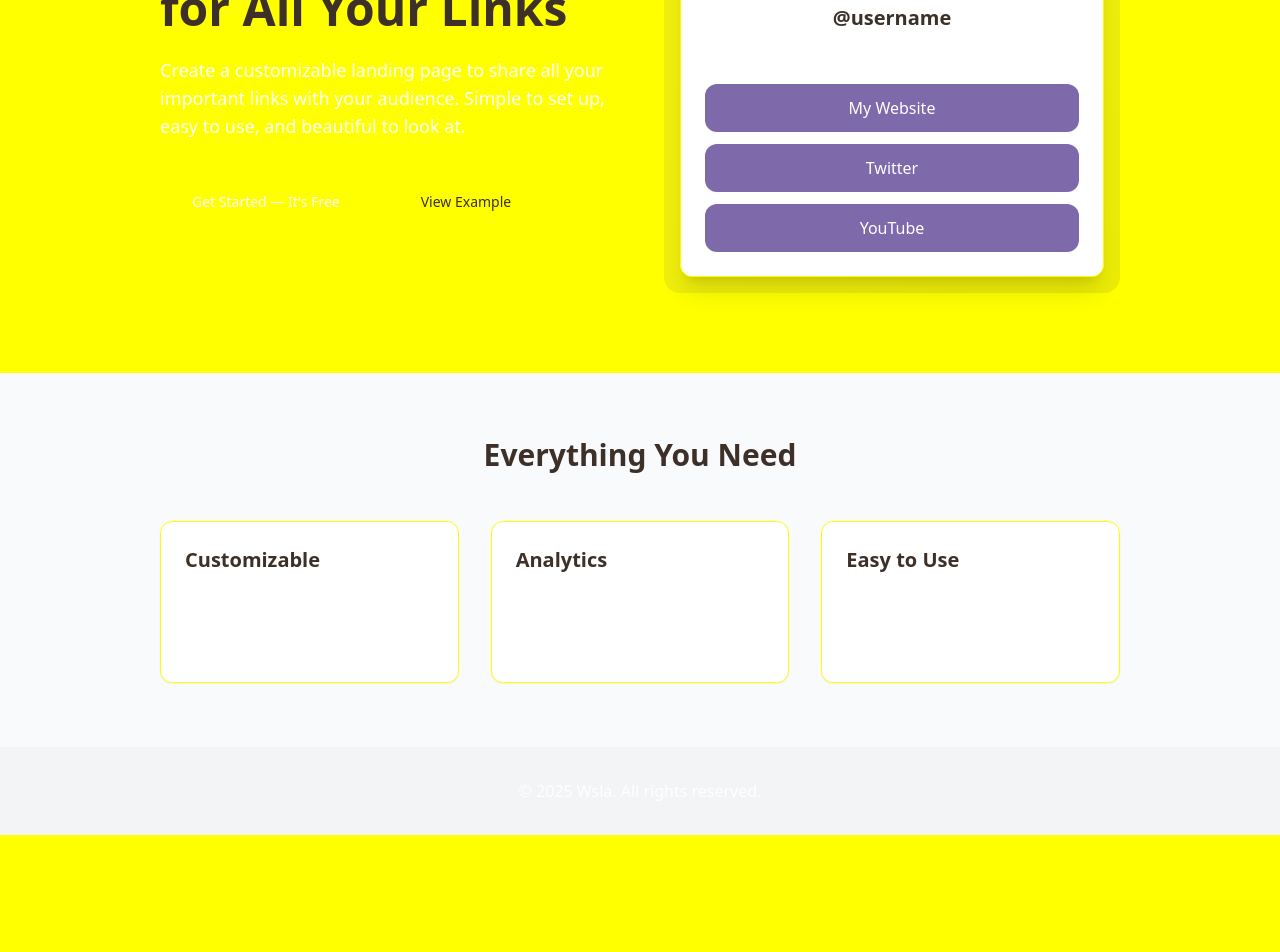
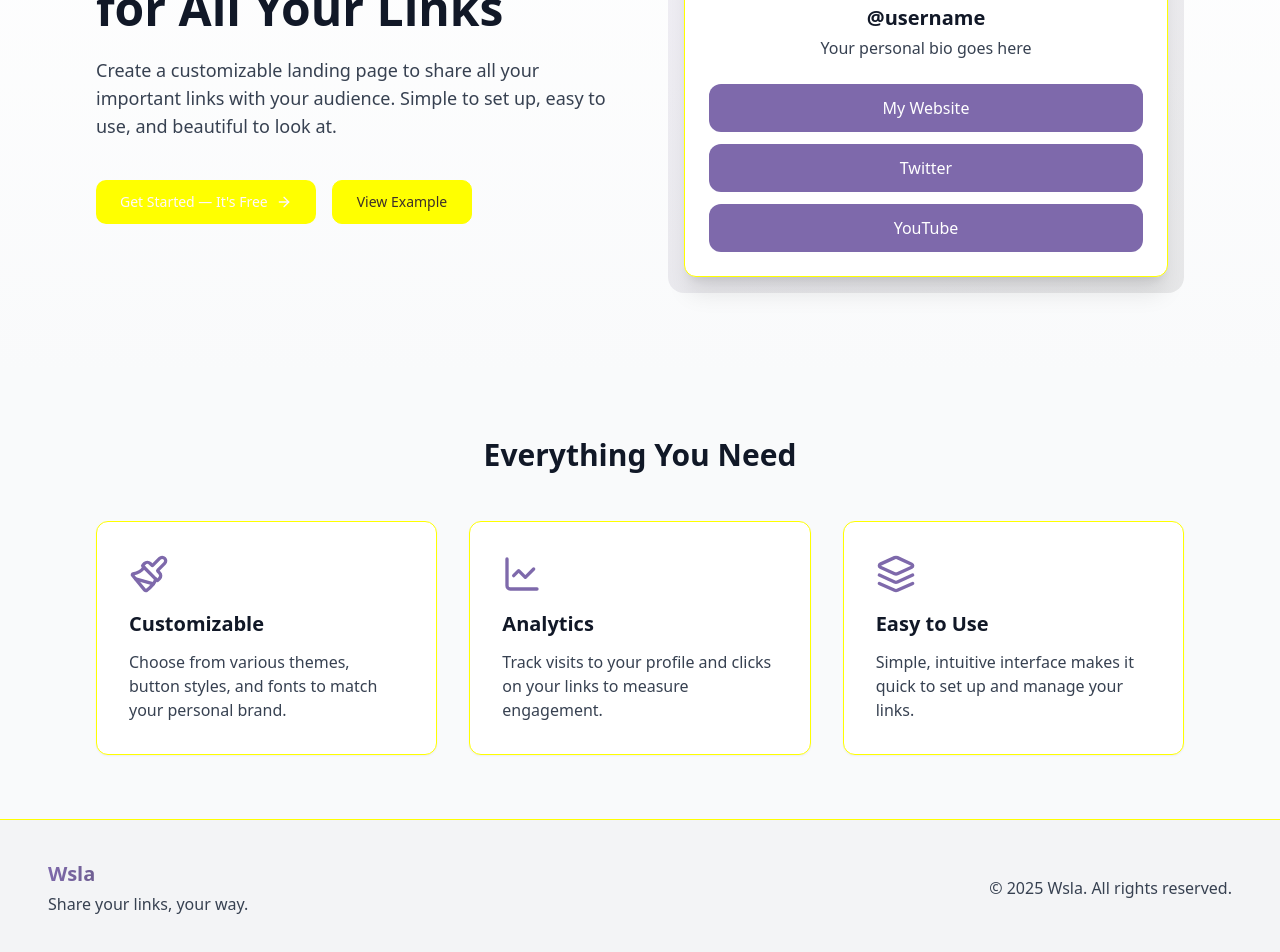
Before and after one commit to tigo3/wsla, a React (Vite) app: page / in a window 1280 px wide. Shown: the part 302-1254 px from the top of the page. Before the commit the page ends 1137 px from the top, so only its background shows below. Built offline with nearby package versions, Linux system fonts and the light colour scheme.

Commit message:
Refactor: Darken text colors in index page
This commit refactors the index page to use darker text colors.

```diff
--- a/src/index.css
+++ b/src/index.css
@@ -21,7 +21,7 @@
     --secondary-foreground: 20 20 20;
 
     --muted: 245 245 250;
-    --muted-foreground: 100 100 110;
+    --muted-foreground: 80 80 90;
 
     --accent: 248 248 252;
     --accent-foreground: 20 20 20;
@@ -113,4 +113,8 @@
     -ms-overflow-style: none;
     scrollbar-width: none;
   }
+
+  .text-shadow {
+    text-shadow: 0 2px 4px rgba(0, 0, 0, 0.1);
+  }
 }
--- a/src/pages/Home.tsx
+++ b/src/pages/Home.tsx
@@ -3,16 +3,17 @@ import React from 'react';
 import { Link } from 'react-router-dom';
 import { Button } from '@/components/ui/button';
 import { useAuth } from '@/context/AuthContext';
+import { ArrowRight, Layers, LineChart, Paintbrush } from 'lucide-react';
 
 const Home = () => {
   const { isAuthenticated } = useAuth();
 
   return (
     <div className="min-h-screen flex flex-col">
-      <header className="w-full px-4 py-6 border-b">
+      <header className="w-full px-4 py-6 border-b bg-white/90 backdrop-blur-sm sticky top-0 z-10">
         <div className="container mx-auto flex justify-between items-center">
           <h1 className="text-2xl font-bold gradient-text">Wsla</h1>
-          <div className="space-x-2">
+          <div className="space-x-3">
             {isAuthenticated ? (
               <Button asChild>
                 <Link to="/dashboard">Dashboard</Link>
@@ -32,24 +33,25 @@ const Home = () => {
       </header>
 
       <main className="flex-grow">
-        <section className="py-20 px-4">
-          <div className="container mx-auto max-w-5xl">
-            <div className="flex flex-col lg:flex-row items-center gap-12">
+        <section className="py-20 px-4 bg-gradient-to-b from-white to-gray-50">
+          <div className="container mx-auto max-w-6xl">
+            <div className="flex flex-col lg:flex-row items-center gap-14">
               <div className="lg:w-1/2 space-y-6">
-                <h2 className="text-4xl sm:text-5xl font-bold leading-tight">
+                <h2 className="text-4xl sm:text-5xl font-bold leading-tight text-gray-900">
                   Your <span className="gradient-text">Personal Hub</span> for All Your Links
                 </h2>
-                <p className="text-lg text-muted-foreground">
+                <p className="text-lg text-gray-700">
                   Create a customizable landing page to share all your important links with your audience.
                   Simple to set up, easy to use, and beautiful to look at.
                 </p>
                 <div className="space-x-4 pt-4">
-                  <Button size="lg" asChild>
-                    <Link to={isAuthenticated ? "/dashboard" : "/register"}>
+                  <Button size="lg" className="px-6" asChild>
+                    <Link to={isAuthenticated ? "/dashboard" : "/register"} className="flex items-center gap-2">
                       {isAuthenticated ? "Go to Dashboard" : "Get Started — It's Free"}
+                      <ArrowRight className="h-4 w-4" />
                     </Link>
                   </Button>
-                  <Button size="lg" variant="outline" asChild>
+                  <Button size="lg" variant="outline" className="px-6" asChild>
                     <Link to="/example">
                       View Example
                     </Link>
@@ -61,8 +63,8 @@ const Home = () => {
                   <div className="bg-white rounded-xl shadow-xl p-6 border">
                     <div className="flex flex-col items-center mb-6">
                       <div className="w-20 h-20 bg-gray-200 rounded-full mb-4"></div>
-                      <h3 className="text-xl font-bold">@username</h3>
-                      <p className="text-muted-foreground text-center mt-1">Your personal bio goes here</p>
+                      <h3 className="text-xl font-bold text-gray-900">@username</h3>
+                      <p className="text-gray-700 text-center mt-1">Your personal bio goes here</p>
                     </div>
                     <div className="space-y-3">
                       <div className="w-full h-12 bg-brand-purple text-white rounded-lg flex items-center justify-center">
@@ -83,24 +85,27 @@ const Home = () => {
         </section>
 
         <section className="py-16 px-4 bg-gray-50">
-          <div className="container mx-auto max-w-5xl">
-            <h2 className="text-3xl font-bold text-center mb-12">Everything You Need</h2>
+          <div className="container mx-auto max-w-6xl">
+            <h2 className="text-3xl font-bold text-center mb-12 text-gray-900">Everything You Need</h2>
             <div className="grid md:grid-cols-3 gap-8">
-              <div className="bg-white p-6 rounded-lg shadow-sm border">
-                <h3 className="text-xl font-bold mb-3">Customizable</h3>
-                <p className="text-muted-foreground">
+              <div className="bg-white p-8 rounded-lg shadow-sm border hover:shadow-md transition-shadow">
+                <Paintbrush className="h-10 w-10 text-brand-purple mb-4" />
+                <h3 className="text-xl font-bold mb-3 text-gray-900">Customizable</h3>
+                <p className="text-gray-700">
                   Choose from various themes, button styles, and fonts to match your personal brand.
                 </p>
               </div>
-              <div className="bg-white p-6 rounded-lg shadow-sm border">
-                <h3 className="text-xl font-bold mb-3">Analytics</h3>
-                <p className="text-muted-foreground">
+              <div className="bg-white p-8 rounded-lg shadow-sm border hover:shadow-md transition-shadow">
+                <LineChart className="h-10 w-10 text-brand-purple mb-4" />
+                <h3 className="text-xl font-bold mb-3 text-gray-900">Analytics</h3>
+                <p className="text-gray-700">
                   Track visits to your profile and clicks on your links to measure engagement.
                 </p>
               </div>
-              <div className="bg-white p-6 rounded-lg shadow-sm border">
-                <h3 className="text-xl font-bold mb-3">Easy to Use</h3>
-                <p className="text-muted-foreground">
+              <div className="bg-white p-8 rounded-lg shadow-sm border hover:shadow-md transition-shadow">
+                <Layers className="h-10 w-10 text-brand-purple mb-4" />
+                <h3 className="text-xl font-bold mb-3 text-gray-900">Easy to Use</h3>
+                <p className="text-gray-700">
                   Simple, intuitive interface makes it quick to set up and manage your links.
                 </p>
               </div>
@@ -109,11 +114,19 @@ const Home = () => {
         </section>
       </main>
 
-      <footer className="bg-gray-100 py-8 px-4">
-        <div className="container mx-auto text-center">
-          <p className="text-muted-foreground">
-            &copy; {new Date().getFullYear()} Wsla. All rights reserved.
-          </p>
+      <footer className="bg-gray-100 py-10 px-4 border-t">
+        <div className="container mx-auto">
+          <div className="flex flex-col md:flex-row justify-between items-center">
+            <div className="mb-4 md:mb-0">
+              <h2 className="text-xl font-bold gradient-text">Wsla</h2>
+              <p className="text-gray-700 mt-1">Share your links, your way.</p>
+            </div>
+            <div>
+              <p className="text-gray-700">
+                &copy; {new Date().getFullYear()} Wsla. All rights reserved.
+              </p>
+            </div>
+          </div>
         </div>
       </footer>
     </div>
--- a/src/pages/Index.tsx
+++ b/src/pages/Index.tsx
@@ -11,8 +11,11 @@ const Index = () => {
   }, [navigate]);
 
   return (
-    <div className="min-h-screen flex items-center justify-center">
-      <p>Redirecting...</p>
+    <div className="min-h-screen flex items-center justify-center bg-gradient-to-b from-white to-gray-50">
+      <div className="flex flex-col items-center justify-center gap-4">
+        <h1 className="text-3xl font-bold gradient-text">Wsla</h1>
+        <p className="text-gray-700">Redirecting to home page...</p>
+      </div>
     </div>
   );
 };
```
